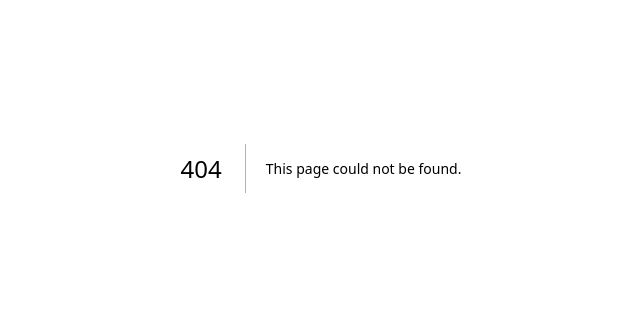
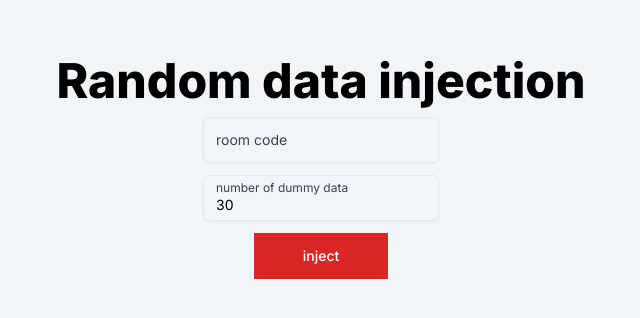
Before and after one commit to alexlam184/sunnyq, a Next.js app: page /test in a window 1280 px wide. Before the commit this address had no page. Shown: the part 232-550 px from the top of the page, without its empty margins (319-959 px from the left). Built offline with nearby package versions, Linux system fonts and the light colour scheme; no server answers.

Commit message:
feat: dummy data injection

```diff
--- a/src/app/host/page.tsx
+++ b/src/app/host/page.tsx
@@ -1,7 +1,7 @@
 'use client';
 
 import HostIdle from '@src/components/host/HostIdle';
-import React, { use, useEffect } from 'react';
+import React, { useEffect } from 'react';
 import HostCreateRoom from '@/src/components/host/HostCreateRoom';
 import { PAGESTATE, MESSAGE } from '@/src/lib/enum';
 import HostRoom from '@/src/components/host/HostRoom';
--- a/src/app/page.tsx
+++ b/src/app/page.tsx
@@ -69,6 +69,20 @@ export default function Home() {
           </h2>
           <p className='m-0 max-w-[30ch] text-sm opacity-50'>For student</p>
         </Link>
+        <Link
+          href='/test'
+          className='group rounded-lg border border-transparent px-5 py-4 transition-colors hover:border-gray-300 hover:bg-gray-100 hover:dark:border-neutral-700 hover:dark:bg-neutral-800/30'
+          target='_blank'
+          rel='noopener noreferrer'
+        >
+          <h2 className='mb-3 text-2xl font-semibold'>
+            Test{' '}
+            <span className='inline-block transition-transform group-hover:translate-x-1 motion-reduce:transform-none'>
+              -&gt;
+            </span>
+          </h2>
+          <p className='m-0 max-w-[30ch] text-sm opacity-50'>Testing</p>
+        </Link>
       </div>
     </main>
   );
--- /dev/null
+++ b/src/app/test/page.tsx
@@ -0,0 +1,76 @@
+'use client';
+
+import Button from '@/src/components/ui/Button';
+import InputField from '@/src/components/ui/InputField';
+import { MESSAGE } from '@/src/lib/enum';
+import { socket } from '@/src/lib/socket/socketio.service';
+import { Room } from '@/src/lib/type';
+import { useState } from 'react';
+
+export default function HostPage() {
+  const options = ['A', 'B', 'C', 'D'];
+
+  const [roomCode, setRoomCode] = useState<string>('');
+  const [dataCount, setDataCount] = useState<number>(30);
+  const [startindex, setStartIndex] = useState<number>(0);
+
+  const dummyData_30 = (roomCode: string) => {
+    for (let i = 0; i < dataCount; i++) {
+      // dummy user
+      const user = {
+        userid: 'test' + (i + 1 + startindex),
+        username: 'test' + (i + 1 + startindex),
+      };
+      // Join Room
+      socket.emit(MESSAGE.JOIN_ROOM, { roomCode: roomCode, user: user });
+      socket.emit(MESSAGE.SUBMIT_ANSWER, {
+        roomCode: roomCode,
+        userid: user.userid,
+        answer: options[Math.floor(Math.random() * options.length)].toString(),
+      });
+    }
+    setStartIndex(startindex + dataCount);
+  };
+
+  return (
+    <section className='bg-slate-100'>
+      <div className='mx-auto max-w-screen-xl px-4 py-32 lg:flex lg:h-screen lg:items-center'>
+        <div className='mx-auto max-w-xl text-center space-y-3'>
+          <h1 className='text-3xl font-extrabold sm:text-5xl text-black'>
+            Random data injection
+          </h1>
+          <div className='flex items-center justify-center'>
+            <InputField
+              type='text'
+              title='room code'
+              onChange={(e) => {
+                setRoomCode(e.target.value);
+              }}
+              defaultValue={roomCode}
+            />
+          </div>
+          <div className='flex items-center justify-center'>
+            <InputField
+              type='number'
+              title='number of dummy data'
+              onChange={(e) => {
+                setDataCount(Number(e.target.value));
+              }}
+              defaultValue={dataCount}
+            />
+          </div>
+          <div className='mt-8 flex flex-wrap justify-center gap-4'>
+            <Button
+              buttonText='inject'
+              onClick={() => {
+                dummyData_30(roomCode);
+              }}
+              buttonType='base'
+              themeColor='red'
+            />
+          </div>
+        </div>
+      </div>
+    </section>
+  );
+}
--- a/src/components/client/ClientRoom.tsx
+++ b/src/components/client/ClientRoom.tsx
@@ -52,6 +52,7 @@ export default function ClientIdle() {
           <h2 className='text-2xl font-bold mb-4 text-green-600'>
             Joined Players
           </h2>
+          <div className='scroll-container overflow-y-auto max-h-[65vh]'>
             {getUsers().length > 0 ? (
               <ul className='space-y-2'>
                 {getUsers().map((user, index) => (
@@ -63,6 +64,7 @@ export default function ClientIdle() {
             ) : (
               <p className='text-lg text-gray-600'>No users yet!</p>
             )}
+          </div>
         </div>
       </div>
 
--- a/src/components/host/HostRoom.tsx
+++ b/src/components/host/HostRoom.tsx
@@ -71,7 +71,7 @@ export default function HostRoom() {
               {room.num_of_answered + '/' + room.num_of_students}
             </span>
           </div>
-
+          <div className='scroll-container overflow-y-auto max-h-[65vh]'>
             {getUsers().length > 0 ? (
               <ul className='space-y-2'>
                 {getUsers().map((user, index) => (
@@ -83,6 +83,7 @@ export default function HostRoom() {
             ) : (
               <p className='text-lg text-gray-600'>No users yet!</p>
             )}
+          </div>
         </div>
       </div>
 
@@ -130,7 +131,7 @@ export default function HostRoom() {
         </h1>
         <div>
           <h2 className='text-2xl font-bold mb-4 text-center text-gray-700'>
-            Accuracy: {accuracy}%
+            Accuracy: {accuracy.toFixed(1)}%
           </h2>
         </div>
         <div>
--- a/src/components/ui/Button.tsx
+++ b/src/components/ui/Button.tsx
@@ -4,7 +4,7 @@ interface ButtonProps {
   buttonText: string;
   onClick: () => void;
   buttonType: 'base' | 'border';
-  themeColor: 'blue' | 'green';
+  themeColor: 'blue' | 'green' | 'red';
 }
 
 const Button: React.FC<ButtonProps> = ({
@@ -16,15 +16,20 @@ const Button: React.FC<ButtonProps> = ({
   const baseBackColorVariant = {
     blue: 'border-blue-600 group-active:border-blue-500',
     green: 'border-green-600 group-active:border-green-500',
+    red: 'border-red-600 group-active:border-red-500',
   };
+
   const baseFrontColorVariant = {
     blue: 'border-blue-600 bg-blue-600 active:border-blue-500 active:bg-blue-500',
     green:
       'border-green-600 bg-green-600 active:border-green-500 active:bg-green-500',
+    red: 'border-red-600 bg-red-600 active:border-red-500 active:bg-red-500',
   };
+
   const borderColorVariant = {
     blue: 'text-blue-600 active:text-blue-500',
     green: 'text-green-600 active:text-green-500',
+    red: 'text-red-600 active:text-red-500',
   };
   return buttonType === 'base' ? (
     <a
--- a/src/components/ui/InputField.tsx
+++ b/src/components/ui/InputField.tsx
@@ -4,7 +4,7 @@ interface InputProps {
   type: string;
   title: string;
   onChange: React.ChangeEventHandler<HTMLInputElement> | undefined;
-  defaultValue?: string | '';
+  defaultValue?: string | number | '';
 }
 
 const InputField: React.FC<InputProps> = ({
```
Lines whose indentation alone changed are shown as unchanged.
